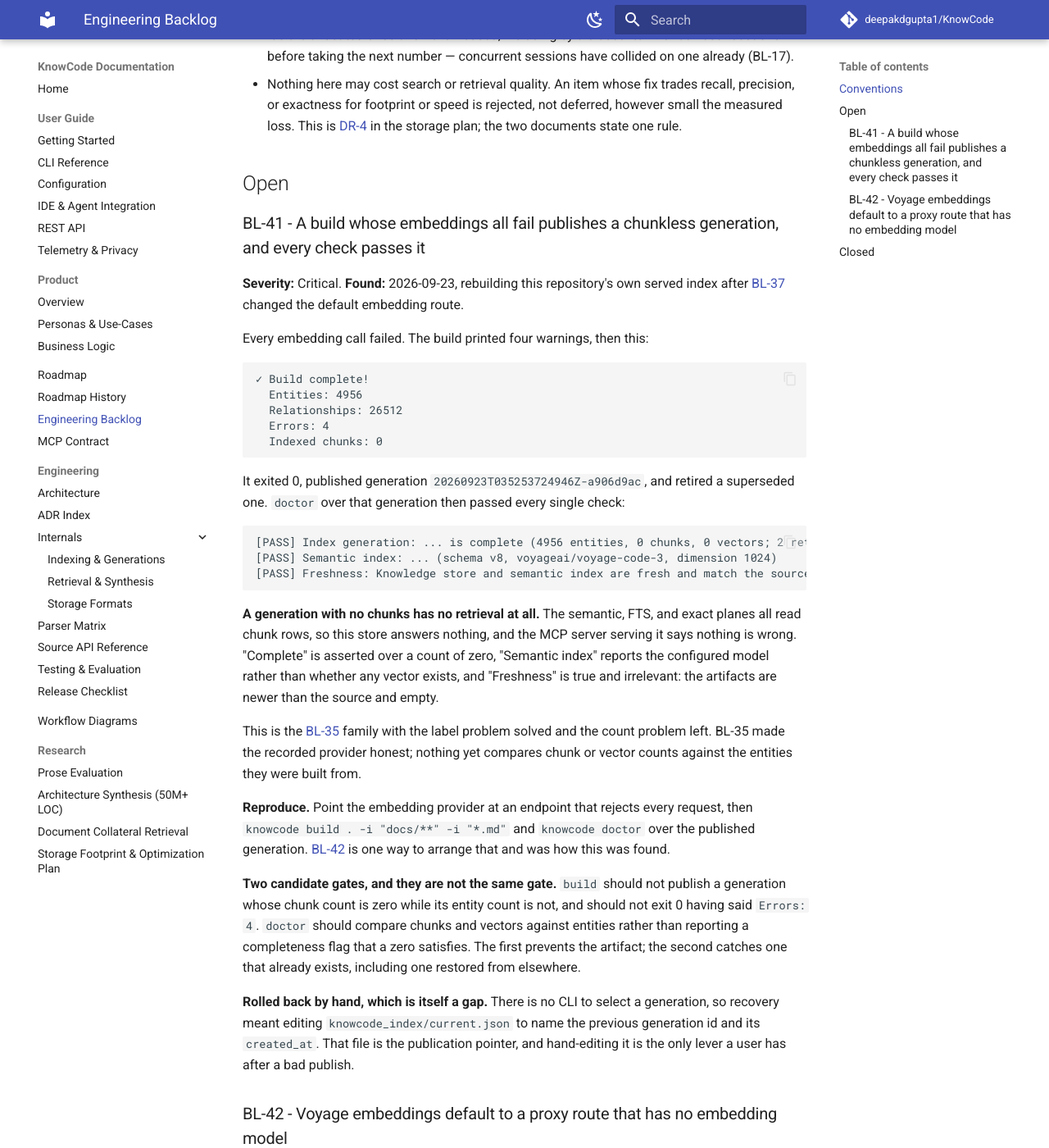
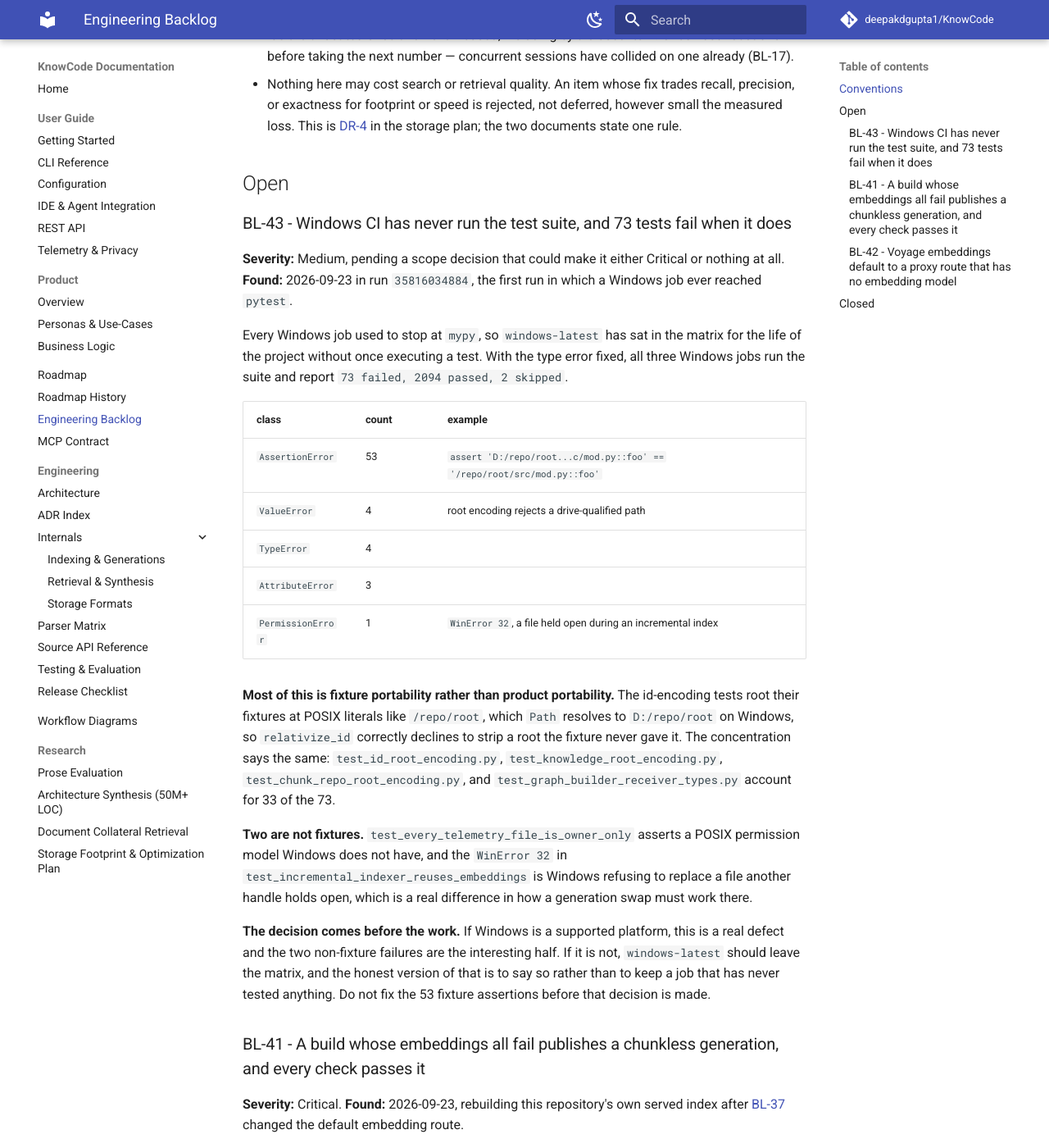
Before and after one commit to deepakdgupta1/KnowCode, an MkDocs documentation site: the page built from docs/engineering/backlog.md, in a window 1280 px wide and 1400 px high, scrolled down 621 px. Shown: the whole window at 82% size. Built offline with MkDocs 1.6.1 and Material for MkDocs 9.7.7, drawn with Linux system fonts in a browser that asks for light colours; comment, search, counter and statistics services are not loaded.

Commit message:
docs(backlog): BL-43 — Windows CI has never run a test, and 73 fail when it does
Fixing the strict-mypy error that stopped every Windows job let those jobs
reach pytest for the first time in the project's life. They report 73 failed,
2094 passed. Most of it is fixture portability: four id-encoding and
receiver-type modules root their fixtures at POSIX literals, which Path
resolves to D:/repo/root on Windows, so the codec declines to strip a root the
fixture never gave it.

Two are not fixtures. A telemetry test asserts a POSIX permission model, and an
incremental index hits WinError 32 replacing a file another handle holds open.

The row says plainly that the scope decision comes first, because fixing 53
assertions for a platform the project may not support is the wrong order.

Co-authored-by: Claude <claude@anthropic.com>

```diff
--- a/docs/engineering/backlog.md
+++ b/docs/engineering/backlog.md
@@ -29,6 +29,45 @@ measured reason not to build something is worth more than silence.
   two documents state one rule.
 
 ## Open
+
+### BL-43 - Windows CI has never run the test suite, and 73 tests fail when it does
+
+**Severity:** Medium, pending a scope decision that could make it either
+Critical or nothing at all. **Found:** 2026-09-23 in run `35816034884`, the
+first run in which a Windows job ever reached `pytest`.
+
+Every Windows job used to stop at `mypy`, so `windows-latest` has sat in the
+matrix for the life of the project without once executing a test. With the type
+error fixed, all three Windows jobs run the suite and report
+`73 failed, 2094 passed, 2 skipped`.
+
+| class | count | example |
+| --- | --- | --- |
+| `AssertionError` | 53 | `assert 'D:/repo/root...c/mod.py::foo' == '/repo/root/src/mod.py::foo'` |
+| `ValueError` | 4 | root encoding rejects a drive-qualified path |
+| `TypeError` | 4 | |
+| `AttributeError` | 3 | |
+| `PermissionError` | 1 | `WinError 32`, a file held open during an incremental index |
+
+**Most of this is fixture portability rather than product portability.** The
+id-encoding tests root their fixtures at POSIX literals like `/repo/root`, which
+`Path` resolves to `D:/repo/root` on Windows, so `relativize_id` correctly
+declines to strip a root the fixture never gave it. The concentration says the
+same: `test_id_root_encoding.py`, `test_knowledge_root_encoding.py`,
+`test_chunk_repo_root_encoding.py`, and `test_graph_builder_receiver_types.py`
+account for 33 of the 73.
+
+**Two are not fixtures.** `test_every_telemetry_file_is_owner_only` asserts a
+POSIX permission model Windows does not have, and the `WinError 32` in
+`test_incremental_indexer_reuses_embeddings` is Windows refusing to replace a
+file another handle holds open, which is a real difference in how a generation
+swap must work there.
+
+**The decision comes before the work.** If Windows is a supported platform, this
+is a real defect and the two non-fixture failures are the interesting half. If
+it is not, `windows-latest` should leave the matrix, and the honest version of
+that is to say so rather than to keep a job that has never tested anything. Do
+not fix the 53 fixture assertions before that decision is made.
 
 ### BL-41 - A build whose embeddings all fail publishes a chunkless generation, and every check passes it
 
```
